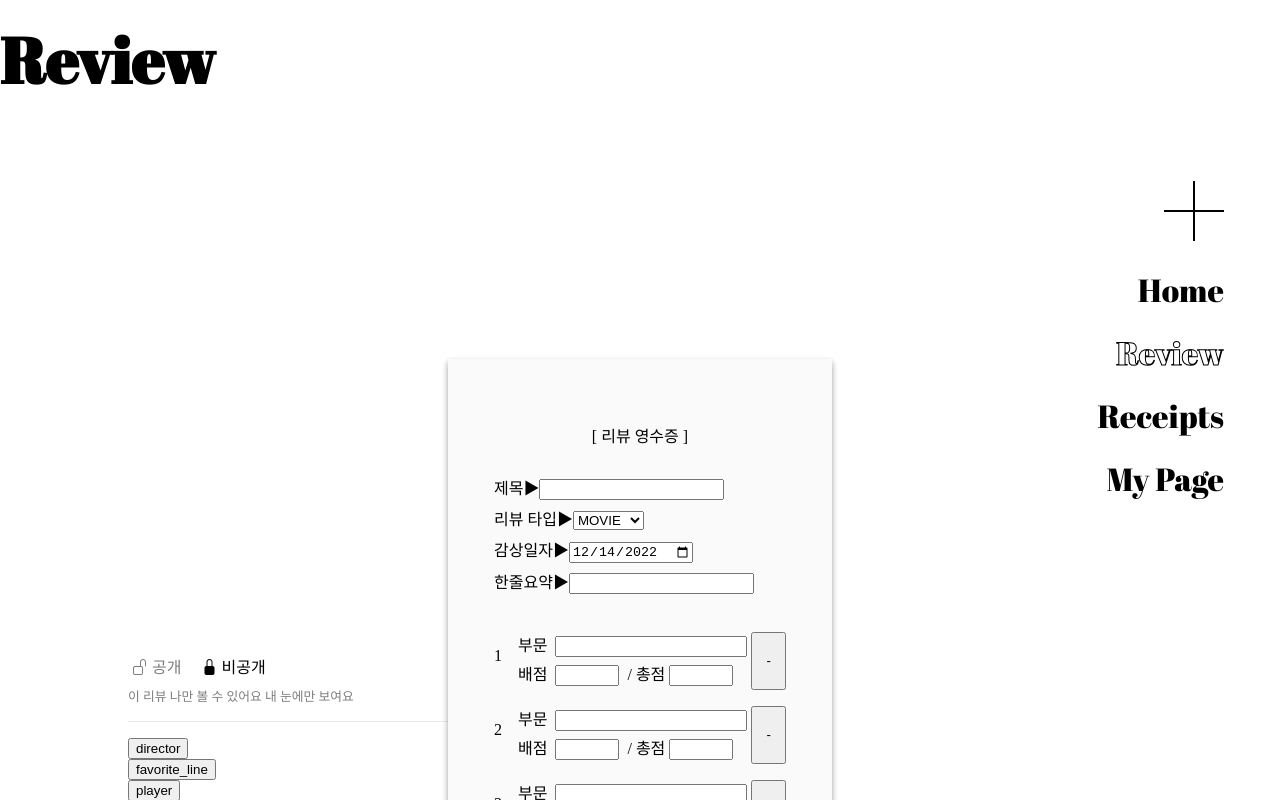
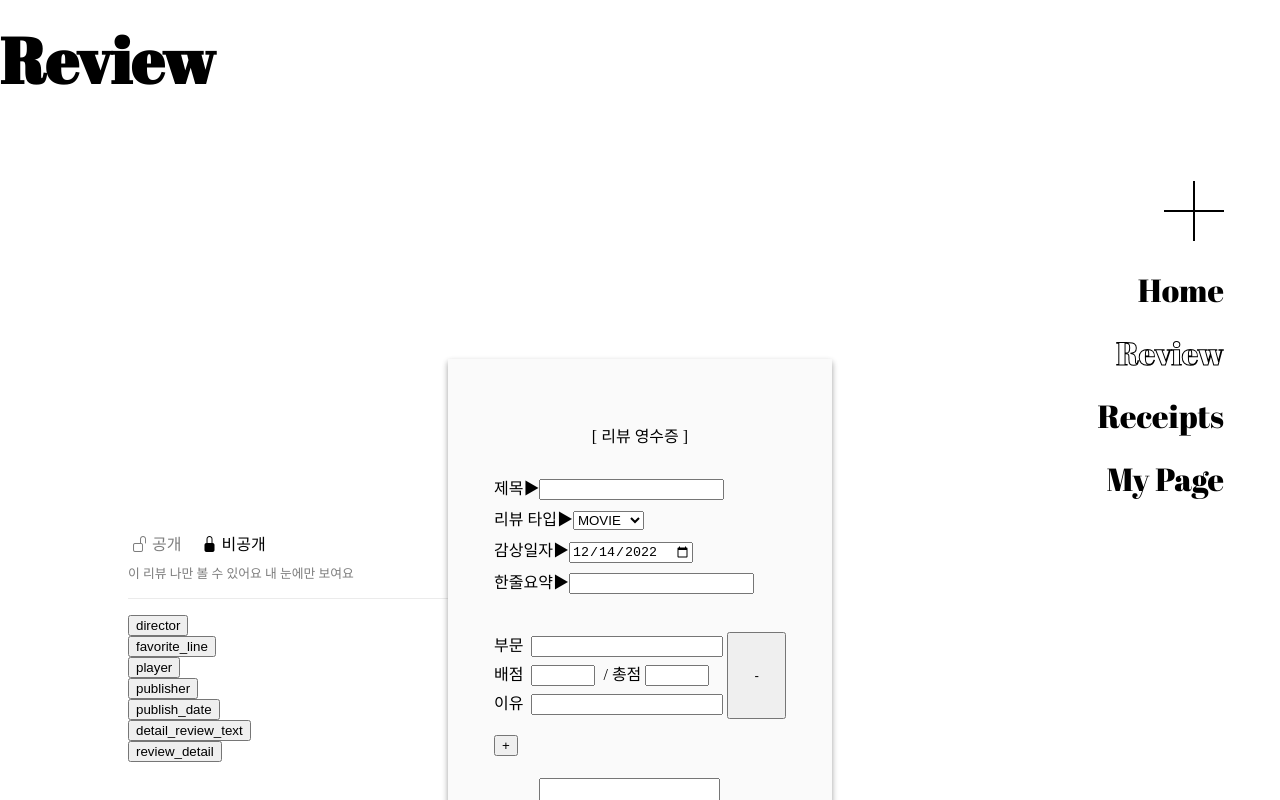
Before and after one commit to une9/ReviewReceipt_FE, a React (Create React App) app: page /review/new in a window 1280 px wide. Shown: the top 800 px of the page. Built offline with nearby package versions, Linux system fonts and the light colour scheme; a web font is replaced by a local one.

Commit message:
form detail 기능 구현 완성

```diff
--- a/src/components/ReviewForm.tsx
+++ b/src/components/ReviewForm.tsx
@@ -66,46 +66,58 @@ export type FormDetailItemKeyPrefix = `list_${FormDetailItemNum}`;
 // export type FormDetailItemKeyTitle = `${FormDetailItemKeyPrefix}_title`;
 // export type FormDetailItemKeyScoreTotal = `${FormDetailItemKeyPrefix}_score_total`;
 
-export type FormDetailItem1 = {
-    "list_1_title"?: string;
-    "list_1_score_total"?: number;
-    "list_1_score"?: number;
-    "list_1_desc"?: string,
-}
-export type FormDetailItem2 = {
-    "list_2_title"?: string;
-    "list_2_score_total"?: number;
-    "list_2_score"?: number;
-    "list_2_desc"?: string,
-}
-export type FormDetailItem3 = {
-    "list_3_title"?: string;
-    "list_3_score_total"?: number;
-    "list_3_score"?: number;
-    "list_3_desc"?: string,
-}
-export type FormDetailItem4 = {
-    "list_4_title"?: string;
-    "list_4_score_total"?: number;
-    "list_4_score"?: number;
-    "list_4_desc"?: string,
-}
-export type FormDetailItem5 = {
-    "list_5_title"?: string;
-    "list_5_score_total"?: number;
-    "list_5_score"?: number;
-    "list_5_desc"?: string,
+// export type FormDetailItem1 = {
+//     "list_1_title"?: string;
+//     "list_1_score_total"?: number;
+//     "list_1_score"?: number;
+//     "list_1_desc"?: string,
+// }
+// export type FormDetailItem2 = {
+//     "list_2_title"?: string;
+//     "list_2_score_total"?: number;
+//     "list_2_score"?: number;
+//     "list_2_desc"?: string,
+// }
+// export type FormDetailItem3 = {
+//     "list_3_title"?: string;
+//     "list_3_score_total"?: number;
+//     "list_3_score"?: number;
+//     "list_3_desc"?: string,
+// }
+// export type FormDetailItem4 = {
+//     "list_4_title"?: string;
+//     "list_4_score_total"?: number;
+//     "list_4_score"?: number;
+//     "list_4_desc"?: string,
+// }
+// export type FormDetailItem5 = {
+//     "list_5_title"?: string;
+//     "list_5_score_total"?: number;
+//     "list_5_score"?: number;
+//     "list_5_desc"?: string,
+// }
+
+// export type FormDetail = {
+//     1? : FormDetailItem1;
+//     2? : FormDetailItem2;
+//     3? : FormDetailItem3;
+//     4? : FormDetailItem4;
+//     5? : FormDetailItem5;
+// }
+
+export type FormDetailItem = {
+    "id": string;
+    "title"?: string;
+    "score_total"?: string;
+    "score"?: string;
+    "desc"?: string;
 }
 
-export type FormDetail = {
-    1? : FormDetailItem1;
-    2? : FormDetailItem1;
-    3? : FormDetailItem1;
-    4? : FormDetailItem1;
-    5? : FormDetailItem1;
+export type KeysMatching<T, V> = {[K in keyof T]-?: T[K] extends V ? K : never}[keyof T];
+
+export const createNewFormDetailItem = () => {
+    return {id: new Date().getTime().toString() }
 }
-
-type KeysMatching<T, V> = {[K in keyof T]-?: T[K] extends V ? K : never}[keyof T];
 
 const ReviewForm = () => {
     const loc = useLocation();
@@ -122,7 +134,7 @@ const ReviewForm = () => {
                                                                 detail_review_text: true,
                                                                 review_detail: true
                                                             });
-    const [formDetail, setFormDetail] = useState<FormDetail>({});
+    const [formDetail, setFormDetail] = useState<FormDetailItem[]>([createNewFormDetailItem()]);
 
     useEffect(() => {
         const regex = /^\/review\/[0-9]\/edit/;
@@ -268,7 +280,7 @@ const ReviewForm = () => {
         customForm["is_public"] = isPublic;
         customForm["user_id"] = 5;
 
-        console.log(customForm)
+        console.log(customForm, formDetail)
         // axios - insert
     }
 
@@ -299,6 +311,20 @@ const ReviewForm = () => {
                         </ReRe.Form.Row> */}
                         {FormRowSelect("review_type", "리뷰 타입", ReviewTypeObj, "MOV")}
 
+                        {
+                            form["review_type"] === ReviewTypeObj.SHOW
+                            &&
+                            <>
+                                <ReRe.Form.Row>
+                                    {Label("show_type", "공연 유형")}
+                                    {InputText("show_type")}
+                                </ReRe.Form.Row>
+                                <ReRe.Form.Row>
+                                    {Label("place", "장소")}
+                                    {InputText("place")}
+                                </ReRe.Form.Row>
+                            </>
+                        }
                         <ReRe.Form.Row>
                             {Label("do_date", "감상일자")}
                             {InputDate("do_date", ReviewDateFormatter(new Date()))}
@@ -353,20 +379,6 @@ const ReviewForm = () => {
                                 {InputDate("publish_date", ReviewDateFormatter(new Date()))}
                             </ReRe.Form.Row>
                         }
-                        {
-                            form["review_type"] === ReviewTypeObj.SHOW
-                            &&
-                            <>
-                                <ReRe.Form.Row>
-                                    {Label("place", "장소")}
-                                    {InputText("place")}
-                                </ReRe.Form.Row>
-                                <ReRe.Form.Row>
-                                    {Label("show_type", "공연 유형")}
-                                    {InputText("show_type")}
-                                </ReRe.Form.Row>
-                            </>
-                        }
                     </ReRe.Form.Fieldset>
 
                     {
--- a/src/components/ReviewFormDetail.tsx
+++ b/src/components/ReviewFormDetail.tsx
@@ -1,52 +1,132 @@
 import { ReviewReceipt as ReRe } from "../emotion/styles";
 import { Dispatch, SetStateAction } from "react";
-import { FormDetail } from "./ReviewForm";
+import { createNewFormDetailItem, FormDetailItem, KeysMatching } from "./ReviewForm";
 import { useState } from "react";
+
+// const ReviewFormDetailtem = ({
+//     num,
+//     formDetail,
+//     setFormDetail
+// }: {
+//     num: number,
+//     formDetail: FormDetailItem[],
+//     setFormDetail: Dispatch<SetStateAction<FormDetailItem[]>>,
+// }) => {
+//     const changeHandler = (
+//         e:React.ChangeEvent<HTMLInputElement>,
+//         num: number,
+//         cate: keyof FormDetailItem) => {
+//             const val = e.target.value;
+
+//             if (formDetail.length < num+1) {
+//                 const newItem : FormDetailItem = { [cate] : val};
+//                 setFormDetail(prev => [...prev, newItem])
+//             } else {
+//                 const nxtFormDetail = [...formDetail];
+//                 nxtFormDetail[num][cate] = val;
+//                 setFormDetail(nxtFormDetail);
+//             }
+//     }
+//     return (
+//         <ReRe.Form.Detail.Li
+//         >
+//             <div>
+//                 <div>
+//                     부문 <input type="text" onChange={(e) => changeHandler(e, num, "title")} />
+//                 </div>
+//                 <div>
+//                     배점 <input type="number" onChange={(e) => changeHandler(e, num, "score")} /> /
+//                     총점<input type="number" onChange={(e) => changeHandler(e, num, "score_total")} />
+//                 </div>
+//                 <div>
+//                     이유 <input type="text" onChange={(e) => changeHandler(e, num, "desc")} />
+//                 </div>
+//             </div>
+//             <ReRe.Form.Detail.ToggleBtn
+//                 onClick={() => {
+//                     // const nxtFormDetail = [...formDetail];
+//                     // nxtFormDetail.splice(num, 1);
+//                     // setFormDetail(nxtFormDetail);
+//                     setFormDetail(prev => prev.filter((item, i) => i !== num))
+//                 }}
+//             >
+//                 -
+//             </ReRe.Form.Detail.ToggleBtn>
+//         </ReRe.Form.Detail.Li>
+//     )
+// }
 
 const ReviewFormDetail = ({
     formDetail,
     setFormDetail
 }: {
-    formDetail: FormDetail,
-    setFormDetail: Dispatch<SetStateAction<FormDetail>>
+    formDetail: FormDetailItem[],
+    setFormDetail: Dispatch<SetStateAction<FormDetailItem[]>>
 }) => {
-    const [useNthDetail, setUseNthDetail] = useState({
-                                                            1: true,
-                                                            2: false,
-                                                            3: false,
-                                                            4: false,
-                                                            5: false
-                                                        })
+
+    const changeHandler = (
+        e:React.ChangeEvent<HTMLInputElement>,
+        num: number,
+        cate: keyof FormDetailItem) => {
+            const val = e.target.value;
+            console.log("change idx: ", num+1)
+
+            if (formDetail.length < num+1) {
+                const newItem : FormDetailItem = createNewFormDetailItem();
+                newItem[cate] = val;
+                setFormDetail(prev => [...prev, newItem])
+            } else {
+                const nxtFormDetail = [...formDetail];
+                nxtFormDetail[num][cate] = val;
+                setFormDetail(nxtFormDetail);
+            }
+    }
+
     return (
         <ReRe.Form.Detail.Ul>
             {
-            new Array(5).fill(true).map((_, idx) => {
-                const num = idx+1;
-
-                return (
-                    <ReRe.Form.Detail.Li
-                        key={num}
-                    >
-                            <ReRe.Form.Detail.LiElem>
-                                {num}
-                            </ReRe.Form.Detail.LiElem>
+                formDetail.map((item, idx) => (
+                    <ReRe.Form.Detail.Li key={item.id}>
                         <div>
                             <div>
-                                    부문 <input type="text" />
+                                부문 <input type="text" onChange={(e) => changeHandler(e, idx, "title")} />
                             </div>
                             <div>
-                                    배점 <input type="number" /> /
-                                    총점<input type="number" />
+                                배점 <input type="number" onChange={(e) => changeHandler(e, idx, "score")} /> /
+                                총점<input type="number" onChange={(e) => changeHandler(e, idx, "score_total")} />
+                            </div>
+                            <div>
+                                이유 <input type="text" onChange={(e) => changeHandler(e, idx, "desc")} />
                             </div>
                         </div>
                         <ReRe.Form.Detail.ToggleBtn
-
+                            onClick={() => {
+                                // const nxtFormDetail = [...formDetail];
+                                // nxtFormDetail.splice(num, 1);
+                                // setFormDetail(nxtFormDetail);
+                                console.log("delete idx: ", idx+1)
+                                setFormDetail(prev => prev.filter((item, i) => i !== idx))
+                            }}
                         >
                             -
                         </ReRe.Form.Detail.ToggleBtn>
                     </ReRe.Form.Detail.Li>
-                )
-            })
+                ))
+            }
+            {
+                formDetail.length < 5
+                &&
+                <div>
+                    <ReRe.Form.Detail.AddBtn
+                        onClick={() => setFormDetail(prev => [...prev, createNewFormDetailItem()])}
+                        detailLen={formDetail.length}
+                    >
+                        +
+                    </ReRe.Form.Detail.AddBtn>
+                    {/* <ReRe.Form.Detail.AddBtnBackdrop>
+                    </ReRe.Form.Detail.AddBtnBackdrop>
+                    <ReviewFormDetailtem num={detailLen+1} /> */}
+                </div>
             }
         </ReRe.Form.Detail.Ul>
     )
--- a/src/emotion/styles.ts
+++ b/src/emotion/styles.ts
@@ -509,6 +509,19 @@ export const ReviewReceipt = {
             ToggleBtn: styled.button`
                 flex-grow: 1;
                 cursor: pointer;
+            `,
+            AddBtn: styled.button<{detailLen : number}>`
+                z-index: ${ZINDEX.Z2};
+                position: relative;
+
+                display: ${props => props.detailLen <= 5 ? "block" : "none"};
+            `,
+            AddBtnBackdrop: styled.div`
+                z-index: ${ZINDEX.Z1};
+                background: white;
+                // opacity: 0.2;
+                width: 100%;
+                height: 100%;
             `
         }
     },
```
Lines whose indentation alone changed are shown as unchanged.
